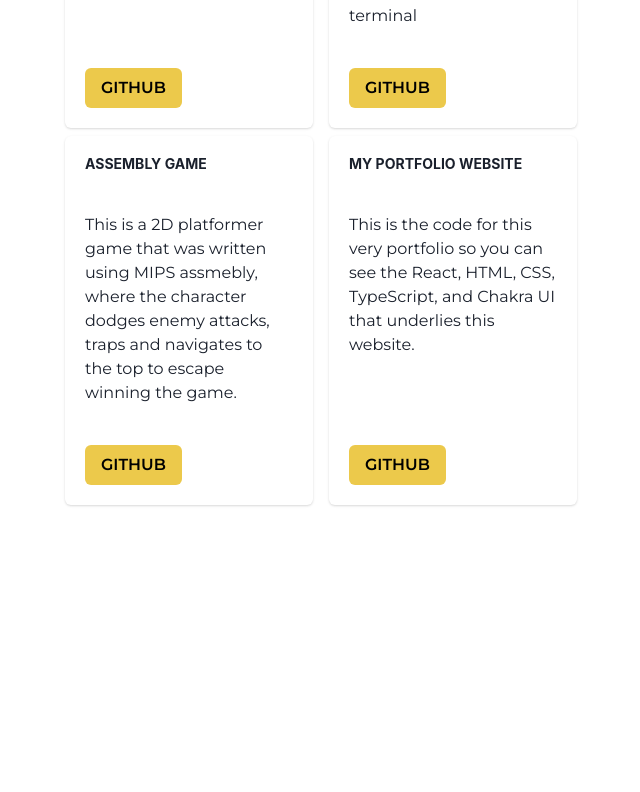
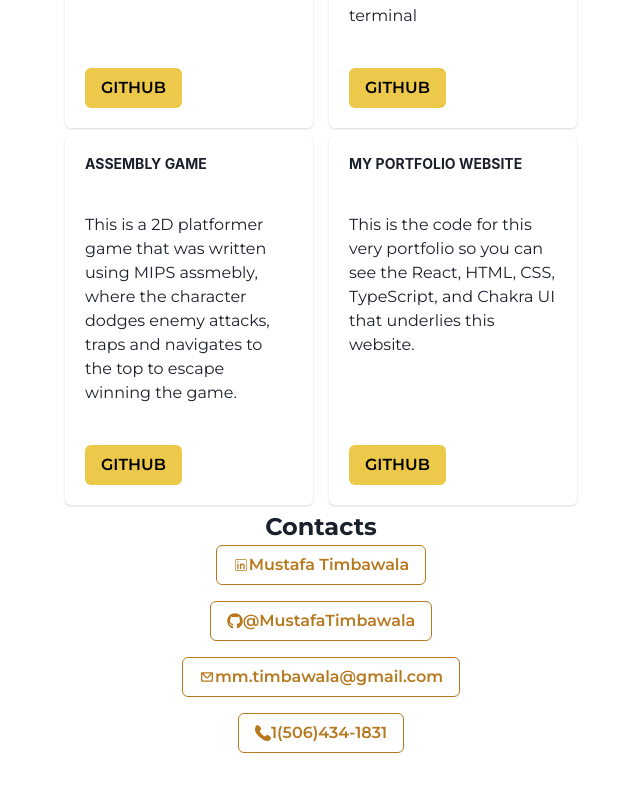
Before and after one commit to MustafaTimbawala/Portfolio, a Next.js app: page / in a window 1280 px wide. Shown: the part 1010-1802 px from the top of the page, without its empty margins (319-959 px from the left). Before the commit the page ends 1583 px from the top, so only its background shows below. Built offline with nearby package versions, Linux system fonts and the light colour scheme.

Commit message:
Added a new contact list section

```diff
--- a/src/app/UI/NavBar.tsx
+++ b/src/app/UI/NavBar.tsx
@@ -1,6 +1,6 @@
 import Link from "next/link"
 import styles from "@/app/UI/ui.module.css"
-import SocialLinks from "./contactLink"
+
 
 export default function SideNav() {
     // need to apply css stuff to make it look better
--- a/src/app/UI/contactLink.tsx
+++ b/src/app/UI/contactLink.tsx
@@ -3,22 +3,49 @@ import styles from "@/app/UI/ui.module.css"
 import { FaGithub } from "react-icons/fa";
 import { CiLinkedin } from "react-icons/ci";
 import { CgMail } from "react-icons/cg";
+import { Box, VStack, Button, Flex, Text, Icon } from "@chakra-ui/react";
+import { PhoneIcon } from "@chakra-ui/icons";
 
 
 export default function SocialLinks() {
     // need to apply css stuff to make it look better
     return(
-        <div  className={styles.socialLinks}>
-        <a href="mailto:mm.timbawala@gmail.com" target="_blank" rel="noopener noreferrer">
-            <CgMail size={30} color="black" />
-        </a>
-        <a href="https://www.linkedin.com/in/mustafa-timbawala" target="_blank" rel="noopener noreferrer">
-            <CiLinkedin size={30} color="black" />
-        </a>
-        <a href="https://github.com/MustafaTimbawala" target="_blank" rel="noopener noreferrer">
-            <FaGithub size={28} color="black" />
-        </a>
-        </div>
+        <Flex
+        direction={"column"}
+        justify={"center"}
+        align={"center"}
+
+        >
+            <Text fontSize={"2xl"} fontWeight={"bold"}>Contacts</Text>
+            <VStack spacing={4}  align='center'>
+                <Button
+                as='a'
+                href="https://www.linkedin.com/in/mustafa-timbawala"
+                target="_blank"
+                colorScheme='yellow' size='md' variant={"outline"} >
+                <Icon as={CiLinkedin}/>
+                    Mustafa Timbawala
+                </Button>
+                <Button
+                as='a'
+                href="https://github.com/MustafaTimbawala"
+                target="_blank"
+                colorScheme='yellow' size='md' variant={"outline"}>
+                    <Icon as={FaGithub}/>
+                    @MustafaTimbawala
+                </Button>
+                <Button
+                as='a'
+                href="mailto:mm.timbawala@gmail.com"
+                target="_blank"
+                colorScheme='yellow' size='md'  variant={"outline"} >
+                   <Icon as={CgMail}/> mm.timbawala@gmail.com
+                </Button>
+                <Button colorScheme='yellow' size='md'  variant={"outline"}>
+                    <PhoneIcon/> 1(506)434-1831
+                </Button>
+            </VStack>
+        </Flex>
 
     )
 }
--- a/src/app/UI/projects.tsx
+++ b/src/app/UI/projects.tsx
@@ -34,7 +34,9 @@ export default function Projects(){
 
     return(
 
-        <Box>
+        <Box
+        maxW={"90vw"}
+        >
             <Flex
             align='center'
             justify='center'
--- a/src/app/page.tsx
+++ b/src/app/page.tsx
@@ -4,6 +4,7 @@ import { Button, Card, CardBody, CardFooter, CardHeader, Heading, Text, Box, Fle
 import styles from "./page.module.css";
 import Projects from "./UI/projects";
 import Simple from "./UI/newNavBar";
+import SocialLinks from "./UI/ContactLink";
 
 export default function Home() {
 
@@ -84,11 +85,13 @@ export default function Home() {
       </Flex>
 
       <Flex
-      direction={"row"}
+      direction={"column"}
       align='center'
       justify='center'
       >
           <Projects/>
+
+          <SocialLinks/>
       </Flex>
 
     </Box>
```
